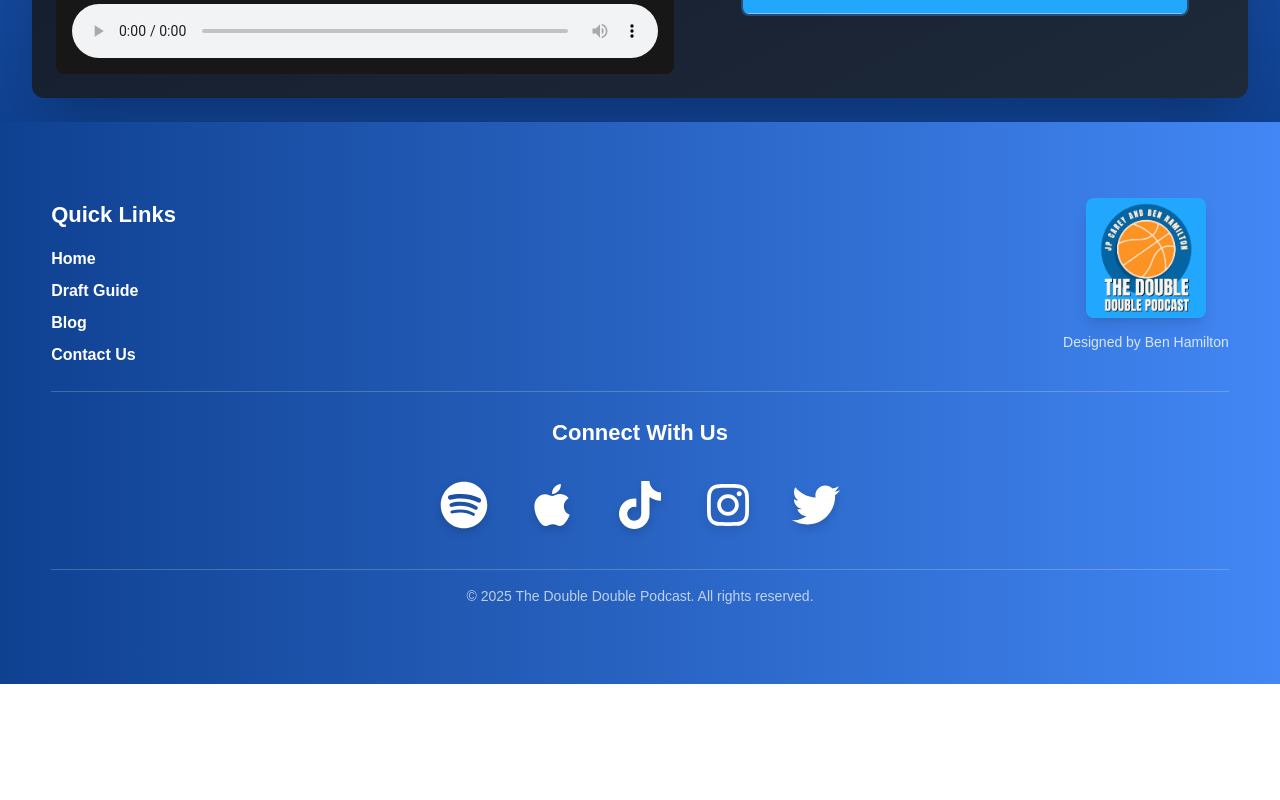
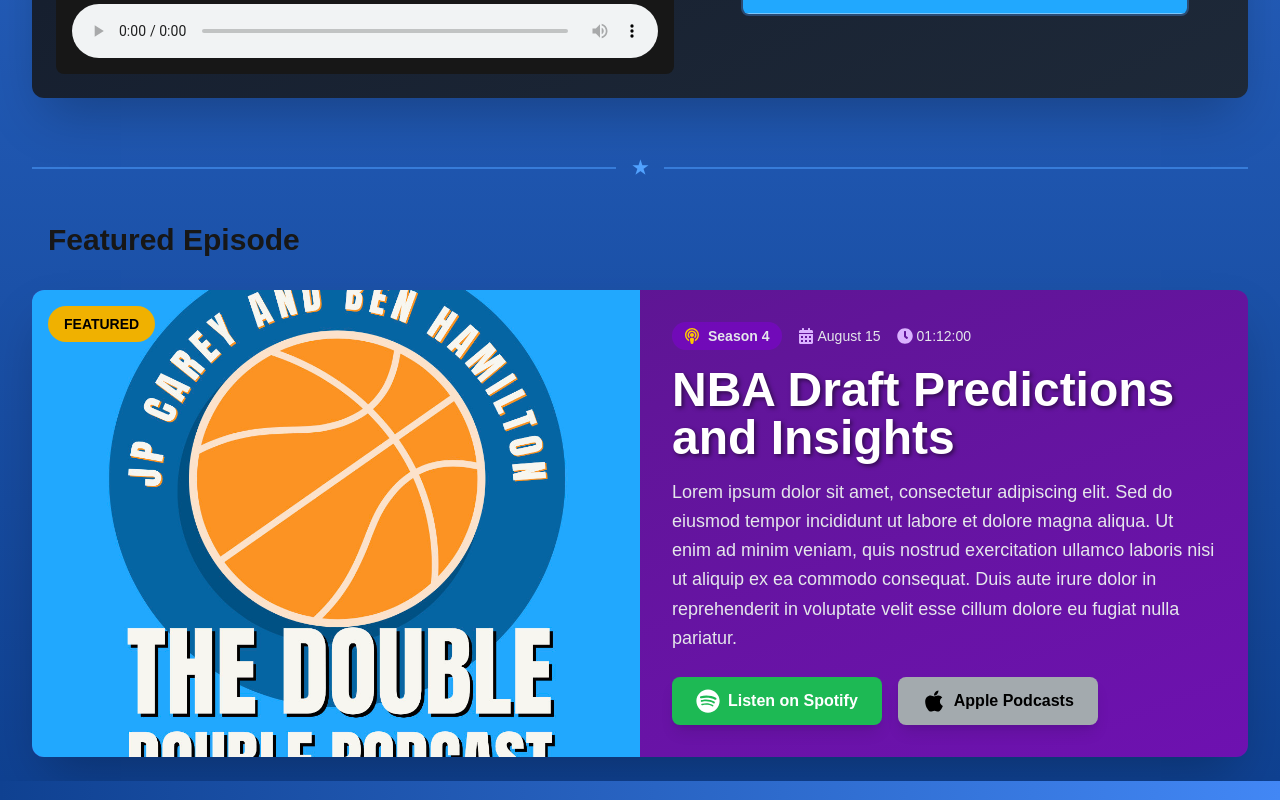
Before and after one commit to Bkhamilton/double-double-website, a Next.js app: page / in a window 1280 px wide. Shown: the part 1380-2180 px from the top of the page. Before the commit the page ends 2064 px from the top, so only its background shows below. Built offline with nearby package versions, Linux system fonts and the light colour scheme.

Commit message:
Add FeaturedEpisode component with separator on Home page
Co-authored-by: Bkhamilton <43786988+Bkhamilton@users.noreply.github.com>

```diff
--- /dev/null
+++ b/components/Home/FeaturedEpisode/FeaturedEpisode.jsx
@@ -0,0 +1,84 @@
+"use client";
+import React from 'react';
+import Image from 'next/image';
+import { FaCalendarAlt, FaClock, FaPodcast, FaSpotify, FaApple } from 'react-icons/fa';
+import { convertTime, formatDuration } from '@/utils/episodeHelpers';
+
+export default function FeaturedEpisode({ episode }) {
+    const formattedDuration = formatDuration(episode.duration_ms);
+    const formattedReleaseDate = convertTime(episode.release_date);
+
+    return (
+        <div className="max-w-8xl mx-auto px-4 sm:px-6 lg:px-8 py-6">
+            <div className="bg-gradient-to-br from-purple-900 to-purple-800 rounded-xl overflow-hidden shadow-2xl hover:shadow-purple-500/20 transition-all duration-300">
+                <div className="flex flex-col md:flex-row">
+                    {/* Image Section */}
+                    <div className="md:w-1/2 relative h-64 md:h-auto">
+                        <Image
+                            src={'/logo.JPG'}
+                            alt="Featured Episode"
+                            fill
+                            className="object-cover"
+                            sizes="(max-width: 768px) 100vw, 50vw"
+                            priority={false}
+                        />
+                        <div className="absolute top-4 left-4 bg-yellow-500 text-black font-bold px-4 py-2 rounded-full text-sm">
+                            FEATURED
+                        </div>
+                    </div>
+
+                    {/* Content Section */}
+                    <div className="md:w-1/2 p-8 flex flex-col justify-center">
+                        {/* Metadata */}
+                        <div className="flex flex-wrap items-center gap-4 mb-4 text-gray-200">
+                            <span className="flex items-center gap-2 bg-purple-700/50 px-3 py-1 rounded-full">
+                                <FaPodcast className="text-yellow-400" />
+                                <span className="font-bold text-sm">Season {episode.season}</span>
+                            </span>
+                            <span className="flex items-center gap-1">
+                                <FaCalendarAlt className="text-purple-300" />
+                                <span className="text-sm">{formattedReleaseDate}</span>
+                            </span>
+                            <span className="flex items-center gap-1">
+                                <FaClock className="text-purple-300" />
+                                <span className="text-sm">{formattedDuration}</span>
+                            </span>
+                        </div>
+
+                        {/* Title */}
+                        <h2 className="text-4xl md:text-5xl font-bold text-white mb-4 [text-shadow:2px_2px_4px_rgba(0,0,0,0.5)]">
+                            {episode.name}
+                        </h2>
+
+                        {/* Description */}
+                        <p className="text-gray-200 text-lg leading-relaxed mb-6">
+                            {episode.description}
+                        </p>
+
+                        {/* Listen Buttons */}
+                        <div className="flex flex-col sm:flex-row gap-4">
+                            <a
+                                href={episode.external_urls.spotify}
+                                target="_blank"
+                                rel="noopener noreferrer"
+                                className="bg-[#1DB954] hover:bg-[#1ed760] text-white font-bold py-3 px-6 rounded-lg transition-colors duration-300 shadow-lg flex items-center justify-center gap-2"
+                            >
+                                <FaSpotify className="text-2xl" />
+                                <span>Listen on Spotify</span>
+                            </a>
+                            <a
+                                href={episode.external_urls.apple}
+                                target="_blank"
+                                rel="noopener noreferrer"
+                                className="bg-[#A3AAAE] hover:bg-[#FFFFFF] text-black font-bold py-3 px-6 rounded-lg transition-colors duration-300 shadow-lg flex items-center justify-center gap-2"
+                            >
+                                <FaApple className="text-2xl" />
+                                <span>Apple Podcasts</span>
+                            </a>
+                        </div>
+                    </div>
+                </div>
+            </div>
+        </div>
+    );
+}
--- a/components/Home/Home.tsx
+++ b/components/Home/Home.tsx
@@ -3,7 +3,8 @@ import DoubleDoubleTitle from "../Helpers/DoubleDoubleTitle/DoubleDoubleTitle";
 import Socials from "../Helpers/Socials/Socials";
 import EpisodeNode from '@/components/Home/EpisodeNode/EpisodeNode';
 import AboutUs from '@/components/Home/AboutUs/AboutUs';
-import { testEpisode } from '@/data/episodes'
+import FeaturedEpisode from '@/components/Home/FeaturedEpisode/FeaturedEpisode';
+import { testEpisode, featuredEpisode } from '@/data/episodes'
 
 export default function Home() {
   return (
@@ -15,6 +16,20 @@ export default function Home() {
         <h1 className="text-3xl font-bold">Latest Episode</h1>
       </div>
       <EpisodeNode episode={testEpisode} />
+
+      {/* Separator */}
+      <div className="max-w-8xl mx-auto px-4 sm:px-6 lg:px-8 py-8">
+        <div className="relative flex items-center">
+          <div className="flex-grow border-t-2 border-blue-400/50"></div>
+          <span className="flex-shrink mx-4 text-blue-400 font-bold text-lg">★</span>
+          <div className="flex-grow border-t-2 border-blue-400/50"></div>
+        </div>
+      </div>
+
+      <div className="px-12 py-2">
+        <h1 className="text-3xl font-bold">Featured Episode</h1>
+      </div>
+      <FeaturedEpisode episode={featuredEpisode} />
     </>
   );
 }
--- a/data/episodes.js
+++ b/data/episodes.js
@@ -10,3 +10,15 @@ export const testEpisode = {
     },
     audio_preview_url: "https://example.com/audio-preview.mp3" // Add your actual audio URL here
 };
+
+export const featuredEpisode = {
+    name: "NBA Draft Predictions and Insights",
+    description: "Lorem ipsum dolor sit amet, consectetur adipiscing elit. Sed do eiusmod tempor incididunt ut labore et dolore magna aliqua. Ut enim ad minim veniam, quis nostrud exercitation ullamco laboris nisi ut aliquip ex ea commodo consequat. Duis aute irure dolor in reprehenderit in voluptate velit esse cillum dolore eu fugiat nulla pariatur.",
+    release_date: "2023-08-15",
+    duration_ms: 4320000, // 1 hour 12 minutes in milliseconds
+    season: 4,
+    external_urls: {
+      spotify: "https://open.spotify.com/episode/4Hdz8bGfVhAN5jCmxUc5Jg",
+      apple: "https://podcasts.apple.com/us/podcast/the-chase-down/id1555765326?itsct=podcast_box&itscg=30200"
+    }
+};
```
